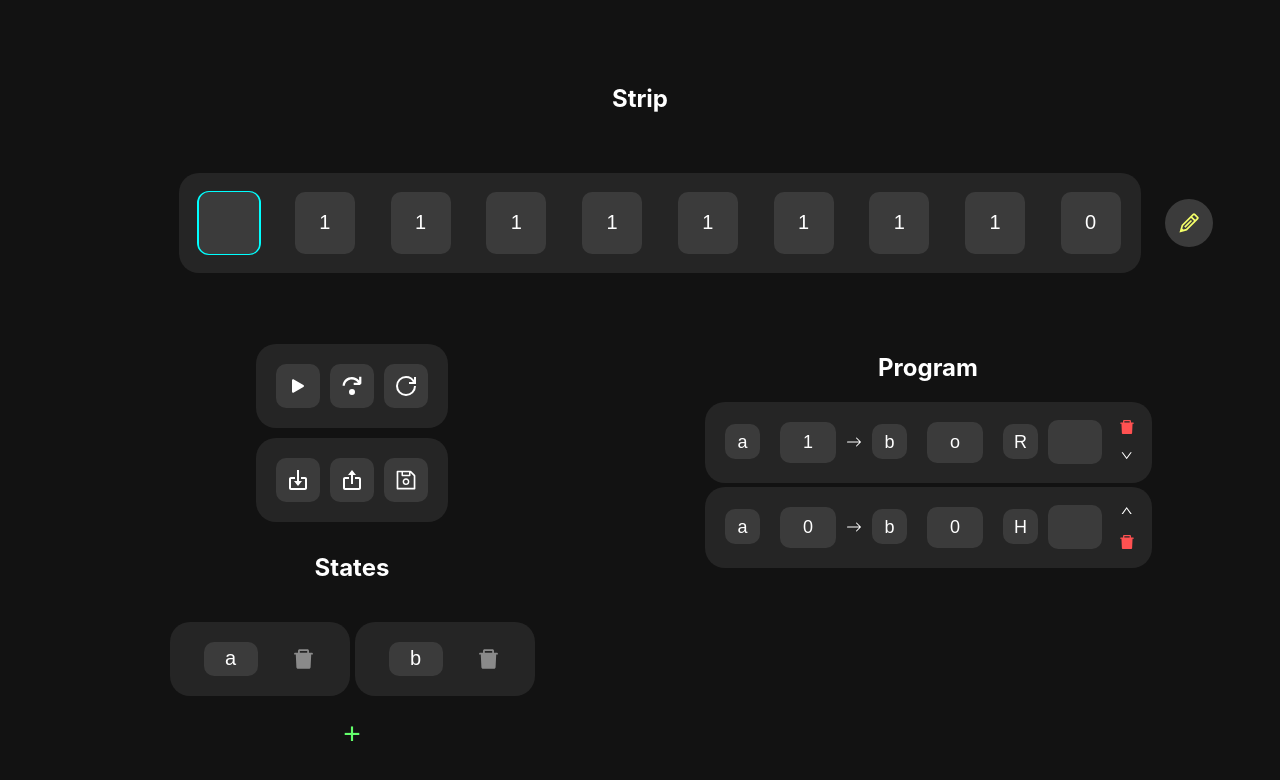
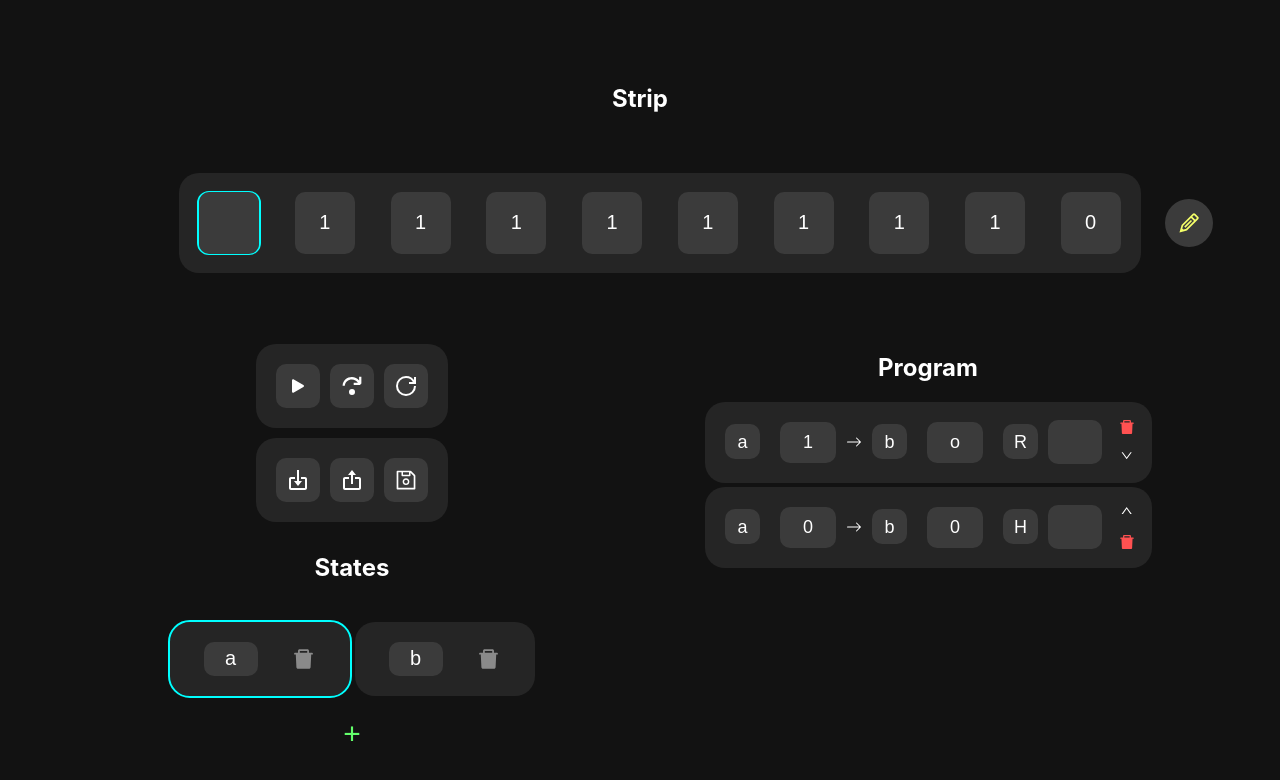
Before and after one commit to NilsGke/turingmachine, a React (Create React App) app: page / in a window 1280 px wide. Shown: the top 780 px of the page. Built offline with nearby package versions, Linux system fonts and the light colour scheme.

Commit message:
added active state indicator

```diff
--- a/src/App.js
+++ b/src/App.js
@@ -374,6 +374,7 @@ function App() {
                                         );
                                         setStates(newStates);
                                     }}
+                                    current={state.id === currentState}
                                 />
                             ))}
                         </div>
--- a/src/App.scss
+++ b/src/App.scss
@@ -330,6 +330,10 @@
                 flex-wrap: nowrap;
                 justify-content: space-around;
 
+                &.current {
+                    outline: 2px solid #0ff;
+                }
+
                 input,
                 textarea {
                     border-radius: 10px;
--- a/src/components/State.jsx
+++ b/src/components/State.jsx
@@ -1,8 +1,8 @@
 import { AiFillDelete } from "react-icons/ai";
 
-const State = ({ data, change, delete: deleteFun }) => {
+const State = ({ data, change, delete: deleteFun, current }) => {
     return (
-        <div className="state">
+        <div className={"state" + (current ? " current" : "")}>
             <input
                 type="text"
                 // maxLength={1}
```
